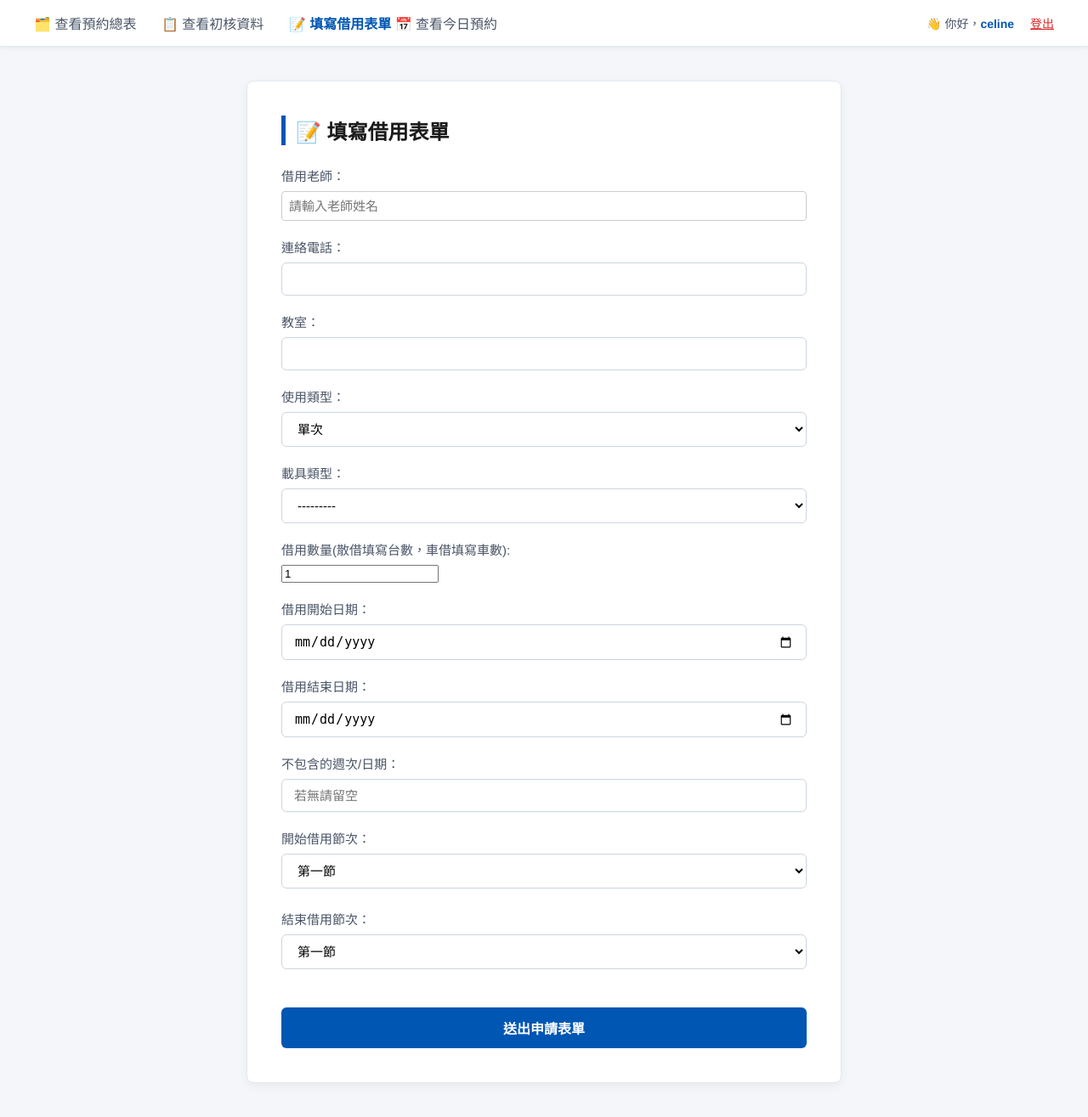
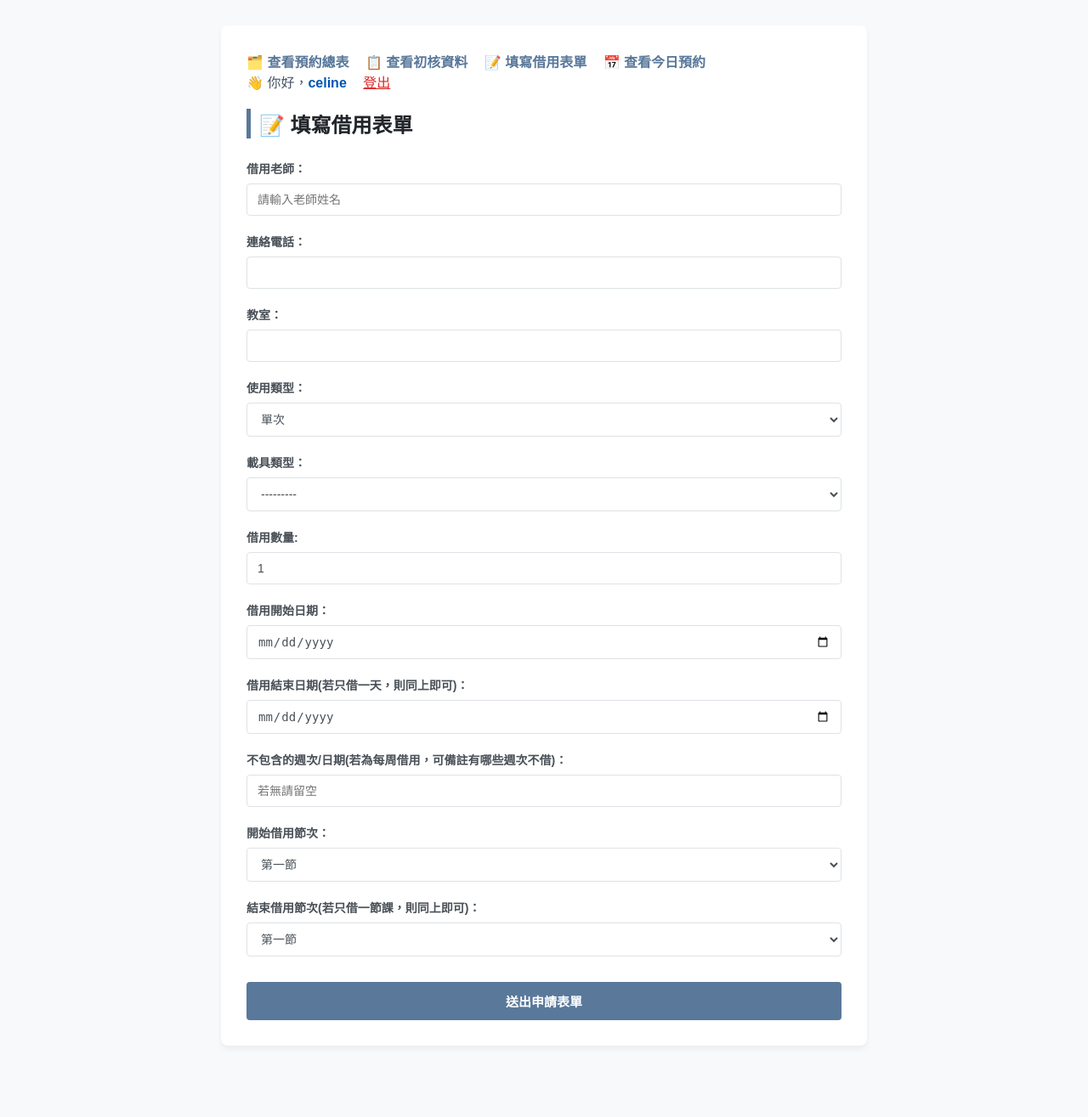
Before and after one commit to celine195/gittest2026, a Django app: page /reservations/ in a window 1280 px wide. Shown: the whole page at 85% size. After the commit the page ends 1201 px from the top, so only its background shows below. Run offline with Django 5.2, Linux system fonts and the light colour scheme; a user stored in the database is signed in; parts of the project's set-up code (start-up, migrations or seed data) failed here and were passed over.

Commit message:
完成(有改CSS)

```diff
--- a/show/form.py
+++ b/show/form.py
@@ -4,7 +4,7 @@ from .models import Borrowlist
 class ReservationForm(forms.ModelForm):
     class Meta:
         model = Borrowlist
-        fields = ['user','phone', 'location', 'classroom', 'usage_type', 'start_date', 'end_date', 'day', 'periods', 'device_amount','device_type','exclude_weeks','periods_end']
+        fields = ['user','phone', 'location', 'classroom', 'usage_type', 'start_date', 'end_date', 'day', 'periods', 'device_amount','device_type','periods_end','exclude_weeks']
         exclude = ['user']
         widgets = {
             'start_date': forms.DateInput(attrs={'type': 'date', 'class': 'form-control'}),
--- a/show/models.py
+++ b/show/models.py
@@ -68,6 +68,8 @@ class Borrowlist(models.Model):
     )
     periods_end = models.CharField("結束預約節次", max_length=50, choices=PERIODS_END_CHOICES, default='1')
 
+    exclude_weeks = models.CharField("排除週次/備註", max_length=100, blank=True, default="")
+
     STATUS_CHOICES = (
         ('待審核', '待審核'),
         ('已通過', '已通過'),
--- a/show/templates/forms.html
+++ b/show/templates/forms.html
@@ -2,215 +2,174 @@
 <html lang="zh-TW">
 <head>
     <meta charset="UTF-8">
+    <meta name="viewport" content="width=device-width, initial-scale=1.0">
     <title>填寫借用表單</title>
     <style>
-        body {
-            font-family: "Helvetica Neue", Helvetica, Arial, "PingFang TC", "Microsoft JhengHei", sans-serif;
-            background-color: #f4f6f9;
-            color: #333333;
-            margin: 0;
-            padding: 0;
+        body { font-family: Arial, sans-serif; margin: 30px; background-color: #f8f9fa; color: #333; }
+        .container { max-width: 700px; background: white; padding: 30px; border-radius: 8px; box-shadow: 0 4px 6px rgba(0,0,0,0.05); margin: 0 auto; }
+        .nav { margin-bottom: 20px; }
+        .nav a { margin-right: 15px; text-decoration: none; color: #59789a; font-weight: bold; }
+        h2 { margin-top: 0; color: #212529; border-left: 5px solid #59789a; padding-left: 10px; margin-bottom: 25px; }
+        p { color: #6c757d; font-size: 14px; }
+
+        /* 表單欄位統一樣式 */
+        .form-group { margin-bottom: 20px; }
+        form label { display: block; font-weight: 600; margin-bottom: 8px; color: #495057; font-size: 14px; }
+
+        /* 讓 Django 自動渲染的表單元件與自訂 input 擁有相同外觀 */
+        form input[type="text"],
+        form input[type="date"],
+        form input[type="number"],
+        form select,
+        .form-control {
+            width: 100%;
+            padding: 10px 12px;
+            border: 1px solid #dee2e6;
+            border-radius: 4px;
+            font-size: 14px;
+            background-color: #fff;
+            box-sizing: border-box;
+            color: #495057;
+            transition: border-color 0.15s ease-in-out, box-shadow 0.15s ease-in-out;
         }
 
-        .top-nav {
-            display: flex;
-            justify-content: space-between;
-            align-items: center;
-            background-color: #ffffff;
-            padding: 15px 40px;
-            border-bottom: 1px solid #e2e8f0;
-            box-shadow: 0 2px 5px rgba(0,0,0,0.05);
-            width: 100%;
-            box-sizing: border-box;
+        form input:focus, form select:focus, .form-control:focus {
+            outline: none;
+            border-color: #59789a;
+            box-shadow: 0 0 0 3px rgba(89, 120, 154, 0.15);
         }
 
-        .main-content {
-            display: flex;
-            justify-content: center;
-            padding: 40px 20px;
-            box-sizing: border-box;
+        /* 錯誤訊息提示區塊 */
+        .error-alert {
+            color: #721c24;
+            background-color: #f8d7da;
+            border: 1px solid #f5c6cb;
+            padding: 12px 15px;
+            border-radius: 4px;
+            margin-bottom: 20px;
+            font-size: 14px;
         }
 
-
-        .container {
-            background-color: #ffffff;
-            border: 1px solid #e2e8f0;
-            border-radius: 8px;
-            box-shadow: 0 4px 12px rgba(0, 0, 0, 0.05);
-            width: 100%;
-            max-width: 700px;
-            padding: 40px;
-            box-sizing: border-box;
-        }
-
-        h2 {
-            margin-top: 0;
-            margin-bottom: 25px;
-            font-size: 24px;
-            color: #1a1a1a;
-            border-left: 5px solid #0056b3;
-            padding-left: 12px;
-            font-weight: 600;
-        }
-
-
-        form label {
-            display: block;
-            font-weight: 500;
-            margin-bottom: 8px;
-            color: #4a5568;
-            font-size: 15px;
-        }
-
-
-        form input[type="text"],
-        form input[type="date"],
-        form select {
-            width: 100%;
-            padding: 10px 14px;
-            border: 1px solid #cbd5e1;
-            border-radius: 6px;
-            font-size: 15px;
-            background-color: #fff;
-            box-sizing: border-box;
-            transition: border-color 0.2s;
-        }
-
-        form input:focus, form select:focus {
-            outline: none;
-            border-color: #0056b3;
-            box-shadow: 0 0 0 3px rgba(0, 86, 179, 0.1);
-        }
-
+        /* 按鈕樣式 */
         .btn-submit {
-            background-color: #0056b3;
+            background-color: #59789a;
             color: #ffffff;
             border: none;
             padding: 12px 24px;
-            border-radius: 6px;
-            font-size: 16px;
-            font-weight: 600;
+            border-radius: 4px;
+            font-size: 15px;
+            font-weight: bold;
             cursor: pointer;
             width: 100%;
-            margin-top: 20px;
+            margin-top: 10px;
             transition: background-color 0.2s;
         }
+        .btn-submit:hover {
+            background-color: #465e78;
+        }
 
-        .btn-submit:hover {
-            background-color: #004085;
-        }
+        .text-muted { color: #999; font-style: italic; font-size: 14px; }
+        .text-center { text-align: center; }
     </style>
 </head>
 <body>
 
+    <div class="container">
+        <div class="nav">
+            <a href="{% url 'allreservation_view' %}">🗂️ 查看預約總表 </a>
+            <a href="{% url 'view_borrow_list' %}">📋 查看初核資料</a>
+            <a href="{% url 'submit_borrow' %}">📝 填寫借用表單</a>
+            <a href="{% url 'today_reservation' %}">📅 查看今日預約</a>
+
             {% if user.is_authenticated %}
-        <div class="top-nav">
                 <div>
-                <a href="{% url 'allreservation_view' %}" style="margin-right: 25px; text-decoration: none; color: #4a5568; font-weight: 500; display: inline-block;">🗂️ 查看預約總表 </a>
-                <a href="{% url 'view_borrow_list' %}" style="margin-right: 25px; text-decoration: none; color: #4a5568; font-weight: 500; display: inline-block;">📋 查看初核資料 </a>
-                <a href="{% url 'submit_borrow' %}" style="text-decoration: none; color: #0056b3; font-weight: 600; display: inline-block;">📝 填寫借用表單</a>
-                <a href="{% url 'today_reservation' %}" style="margin-right: 25px; text-decoration: none; color: #4a5568; font-weight: 500; display: inline-block;">📅 查看今日預約</a>
+                <span style="color: #4a5568; margin-right: 15px;">👋 你好，<strong style="color: #0056b3;">{{ user.username }}</strong></span>
+                <a href="{% url 'logout' %}?next={{ request.path }}" style="color: #dc2626; text-decoration: underline; font-weight: 500;">登出</a>
                 </div>
-                <div style="font-size: 14px;">
-                {% if user.is_authenticated %}
-                    <span style="color: #4a5568; margin-right: 15px;">👋 你好，<strong style="color: #0056b3;">{{ user.username }}</strong></span>
-                    <a href="{% url 'logout' %}" style="color: #dc2626; text-decoration: underline; font-weight: 500;">登出</a>
-                {% else %}
-                    <a href="{% url 'login' %}?next={{ request.path }}" style="background-color: #0056b3; color: #ffffff; text-decoration: none; padding: 8px 20px; border-radius: 4px; font-weight: 500; display: inline-block;">登入系統</a>
             {% endif %}
         </div>
-        </div>
 
-    <div class="main-content">
-        <div class="container">
+        {% if user.is_authenticated %}
             <h2>📝 填寫借用表單</h2>
 
             <form method="post">
                 {% csrf_token %}
                 {% if form.non_field_errors %}
-                    <div style="color: #721c24; background-color: #f8d7da; border: 1px solid #f5c6cb; padding: 12px; border-radius: 5px; margin-bottom: 20px; font-weight: bold; font-size: 15px;">
+                    <div class="error-alert">
                         {% for error in form.non_field_errors %}
-                        <div>欄位驗證失敗：{{ error }}</div>
+                        <div style="font-weight: bold; margin-bottom: 5px;">欄位驗證失敗：{{ error }}</div>
+                        {% endfor %}
                         請重新檢查您的「借用日期」與「借用節次」開始與結束時間是否前後倒置。
-                        {% endfor %}
                     </div>
                 {% endif %}
 
-                <div style="margin-bottom: 20px;">
+                <div class="form-group">
                     <label>借用老師：</label>
-                    <input type="text" name="user" class="form-control" placeholder="請輸入老師姓名" required style="width: 100%; padding: 8px; border: 1px solid #ccc; border-radius: 4px;">
+                    <input type="text" name="user" class="form-control" placeholder="請輸入老師姓名" required>
                 </div>
 
-
-                    <div style="margin-bottom: 20px;">
+                <div class="form-group">
                     <label>連絡電話：</label>
                     {{ form.phone }}
                 </div>
 
-
-                    <div style="margin-bottom: 20px;">
+                <div class="form-group">
                     <label>教室：</label>
                     {{ form.location }}
                 </div>
 
-
-                    <div style="margin-bottom: 20px;">
+                <div class="form-group">
                     <label>使用類型：</label>
                     {{ form.usage_type }}
                 </div>
 
-
-                    <div style="margin-bottom: 20px;">
+                <div class="form-group">
                     <label>載具類型：</label>
                     {{ device_form.device_type }}
                 </div>
 
-
-                    <div style="margin-bottom: 20px;">
-                        <label>借用數量(散借填寫台數，車借填寫車數):</label>
+                <div class="form-group">
+                    <label>借用數量:</label>
                     {{ form.device_amount }}
                 </div>
 
-
-                    <div style="margin-bottom: 20px;">
+                <div class="form-group">
                     <label>借用開始日期：</label>
                     {{ time_form.start_date }}
                 </div>
 
-
-                    <div style="margin-bottom: 20px;">
-                        <label>借用結束日期：</label>
+                <div class="form-group">
+                    <label>借用結束日期(若只借一天，則同上即可)：</label>
                     {{ time_form.end_date }}
                 </div>
 
-
-                    <div style="margin-bottom: 20px;">
-                        <label>不包含的週次/日期：</label>
+                <div class="form-group">
+                    <label>不包含的週次/日期(若為每周借用，可備註有哪些週次不借)：</label>
                     <input type="text" name="exclude_weeks" placeholder="若無請留空" class="form-control">
                 </div>
 
-
-                <div style="margin-bottom: 25px;">
+                <div class="form-group">
                     <label>開始借用節次：</label>
                     {{ time_form.periods }}
                 </div>
 
-                <div style="margin-bottom: 25px;">
-                    <label>結束借用節次：</label>
+                <div class="form-group">
+                    <label>結束借用節次(若只借一節課，則同上即可)：</label>
                     {{ time_form.periods_end }}
                 </div>
 
                 <button type="submit" class="btn-submit">送出申請表單</button>
             </form>
-            </div>
-        </div>
+
         {% else %}
-    <div style="text-align: center; margin: 50px 0;">
-        <span class="text-muted" style="display: block; margin-bottom: 15px; font-size: 16px;">請先登入</span>
+            <div class="text-center" style="margin: 50px 0;">
+                <span class="text-muted" style="display: block; margin-bottom: 20px; font-size: 16px;">請先登入，登入後才可填寫</span>
                 <a href="{% url 'login' %}?next={{ request.path }}" style="background-color: #0056b3; color: #ffffff; text-decoration: none; padding: 10px 30px; border-radius: 4px; font-weight: 500; display: inline-block; box-shadow: 0 2px 4px rgba(0,0,0,0.1);">
                     登入系統
                 </a>
             </div>
         {% endif %}
+    </div>
+
 </body>
 </html>
```
Also changed, not shown: show/templates/all_reservation.html (+1 -9 lines), show/templates/borrow_list.html (+2 -7 lines), show/templates/today_reservation.html (+40 -156 lines), db.sqlite3, show/migrations/0005_merge_20260528_2131.py (added). Lines whose indentation alone changed are shown as unchanged.
